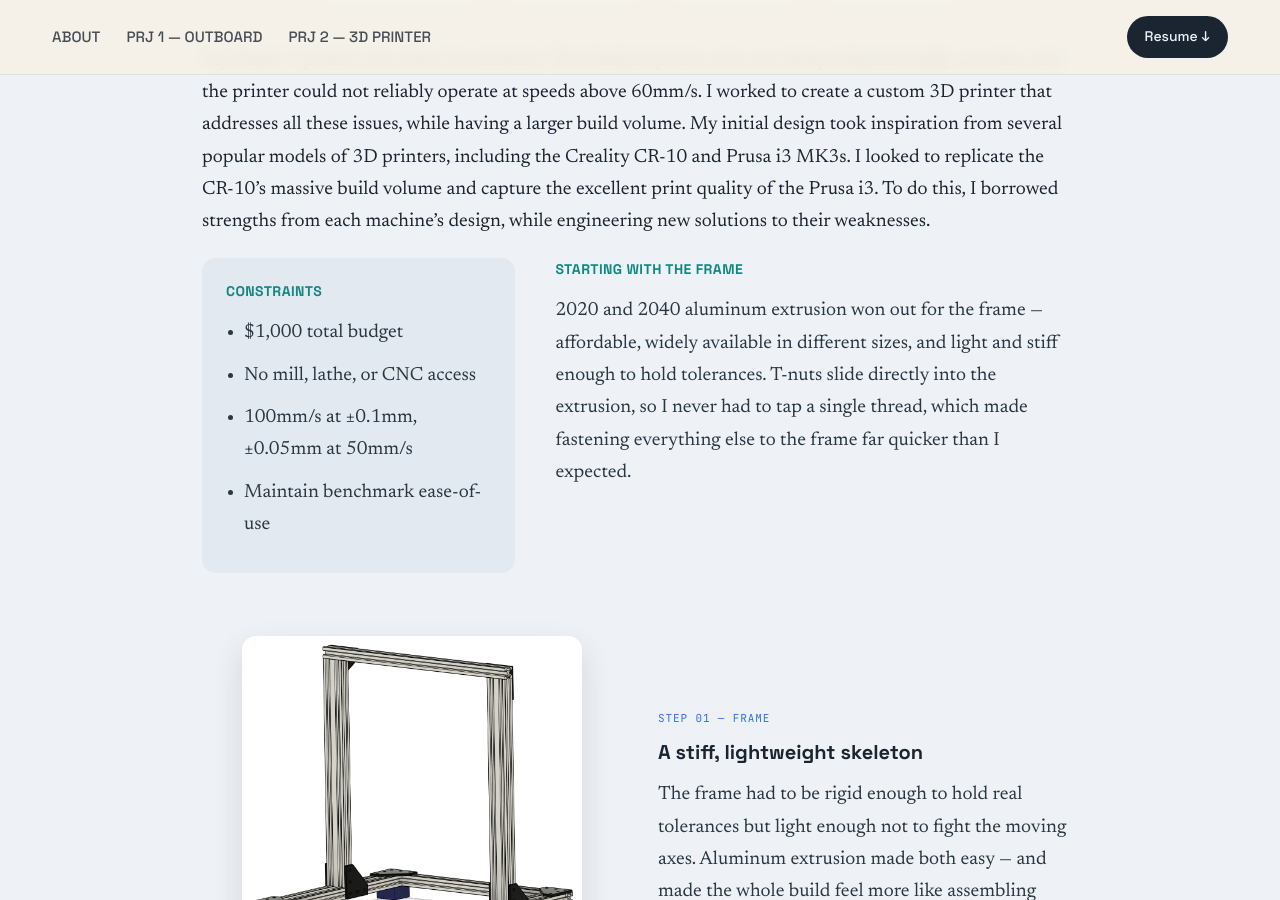
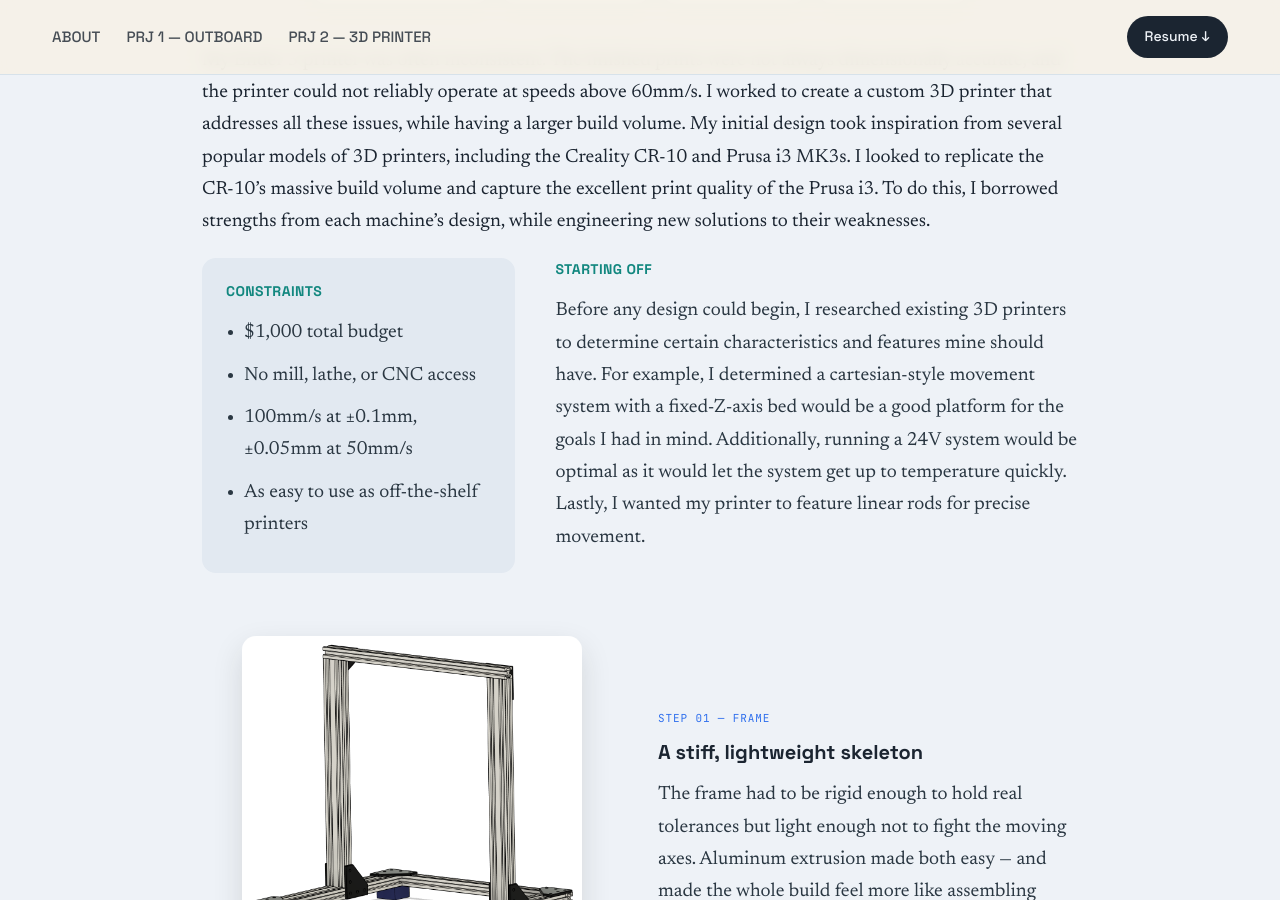
Before and after one commit to zacharysalloum/zacharysalloum.github.io, a Jekyll site: the page built from index.md, in a window 1280 px wide and 900 px high, scrolled down 5933 px. Built offline with Jekyll 4.4.1, drawn with Linux system fonts in a browser that asks for light colours.

Commit message:
Update index.md

```diff
--- a/index.md
+++ b/index.md
@@ -192,15 +192,14 @@ My Ender 3 printer was often inconsistent. The finished prints were not always d
 - $1,000 total budget
 - No mill, lathe, or CNC access
 - 100mm/s at ±0.1mm, ±0.05mm at 50mm/s
-- Maintain benchmark ease-of-use
+- As easy to use as off-the-shelf printers
 
 </div>
 
 <div class="build-col" markdown="1">
-### Starting with the frame
+### Starting off
 
-2020 and 2040 aluminum extrusion won out for the frame — affordable, widely available in different sizes, and light and stiff enough to hold tolerances. T-nuts slide directly into the extrusion, so I never had to tap a single thread, which made fastening everything else to the frame far quicker than I expected.
-
+Before any design could begin, I researched existing 3D printers to determine certain characteristics and features mine should have. For example, I determined a cartesian-style movement system with a fixed-Z-axis bed would be a good platform for the goals I had in mind. Additionally, running a 24V system would be optimal as it would let the system get up to temperature quickly. Lastly, I wanted my printer to feature linear rods for precise movement.
 </div>
 
 </div>
```
